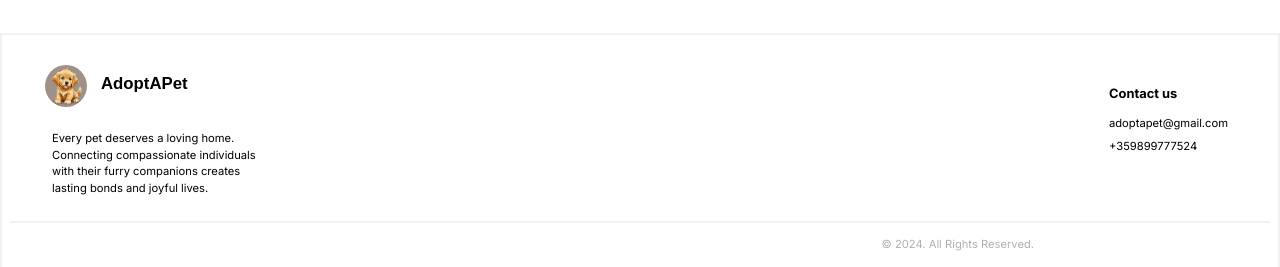
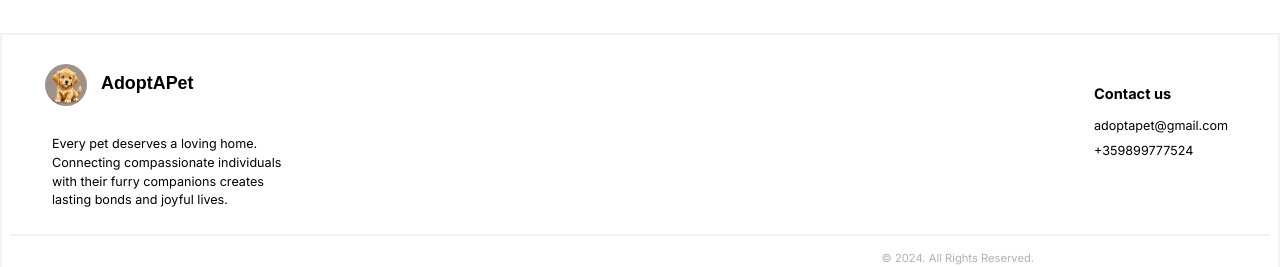
Before and after one commit to llachezara/adopt-a-pet, a React (Vite) app: page / in a window 1280 px wide. Shown: the part 2575-2842 px from the top of the page. Built offline with nearby package versions, Linux system fonts and the light colour scheme; no server answers; a web font is replaced by a local one.

Commit message:
refactor:  Update footer styles for better visibility

```diff
--- a/src/components/Footer/Footer.module.css
+++ b/src/components/Footer/Footer.module.css
@@ -23,12 +23,13 @@ footer {
 
 .main-footer-info .main-footer-info-heading {
     margin-left: 3.5rem;
-    font-size: 1.5em;
+    font-size: 1.6em;
 }
 
 .main-footer-info .last-words {
     margin-top: 3em;
     width: 20em;
+    font-size: 0.9rem;
 }
 
 .main-footer .contact {
@@ -43,12 +44,13 @@ footer {
 
 .main-footer .contact-us-heading+.contact-us-list,
 .contact-us-list>*+* {
-    margin-top: 0.5rem;
+    margin-top: 0.45rem;
+    font-size: 0.9rem;
 }
 
 
 .main-footer .contact .contact-us-heading {
-    font-size: 1.15em;
+    font-size: 1.3em;
     margin-bottom: 0.8rem;
 }
 
```
